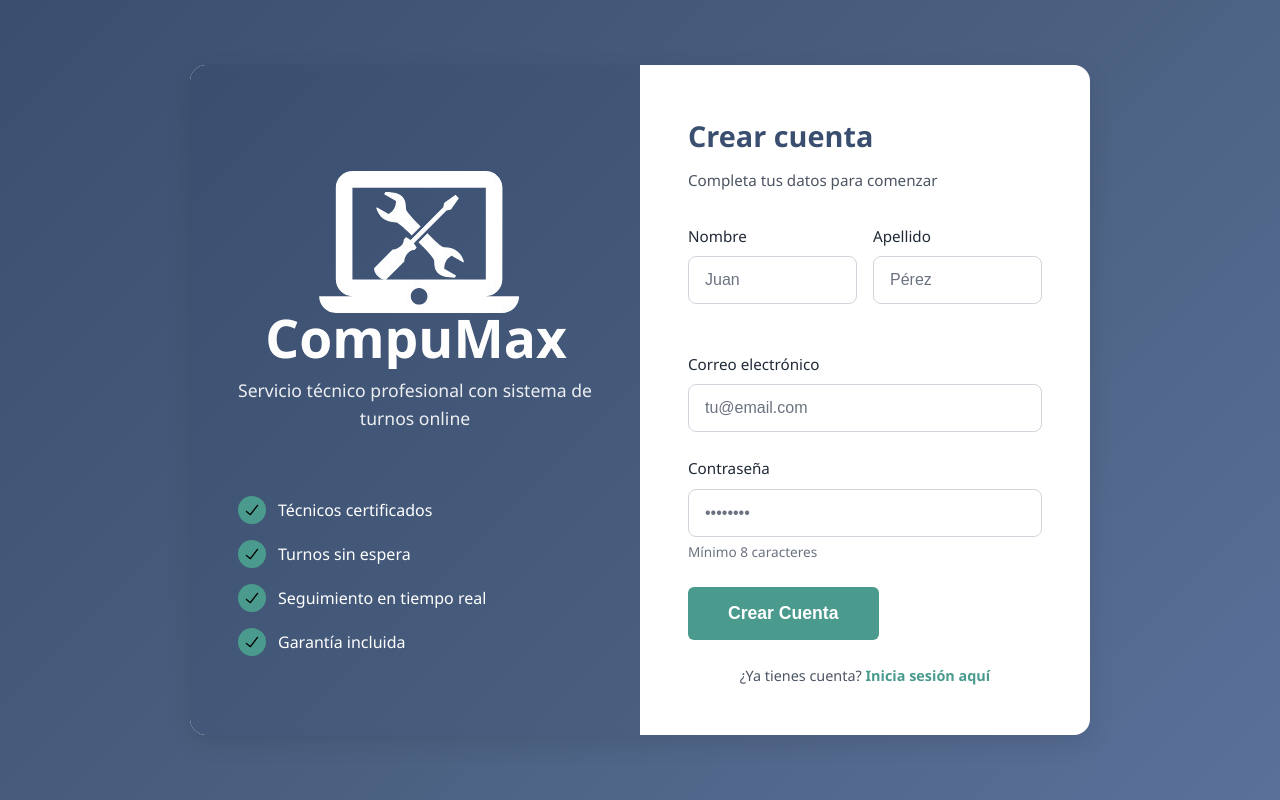
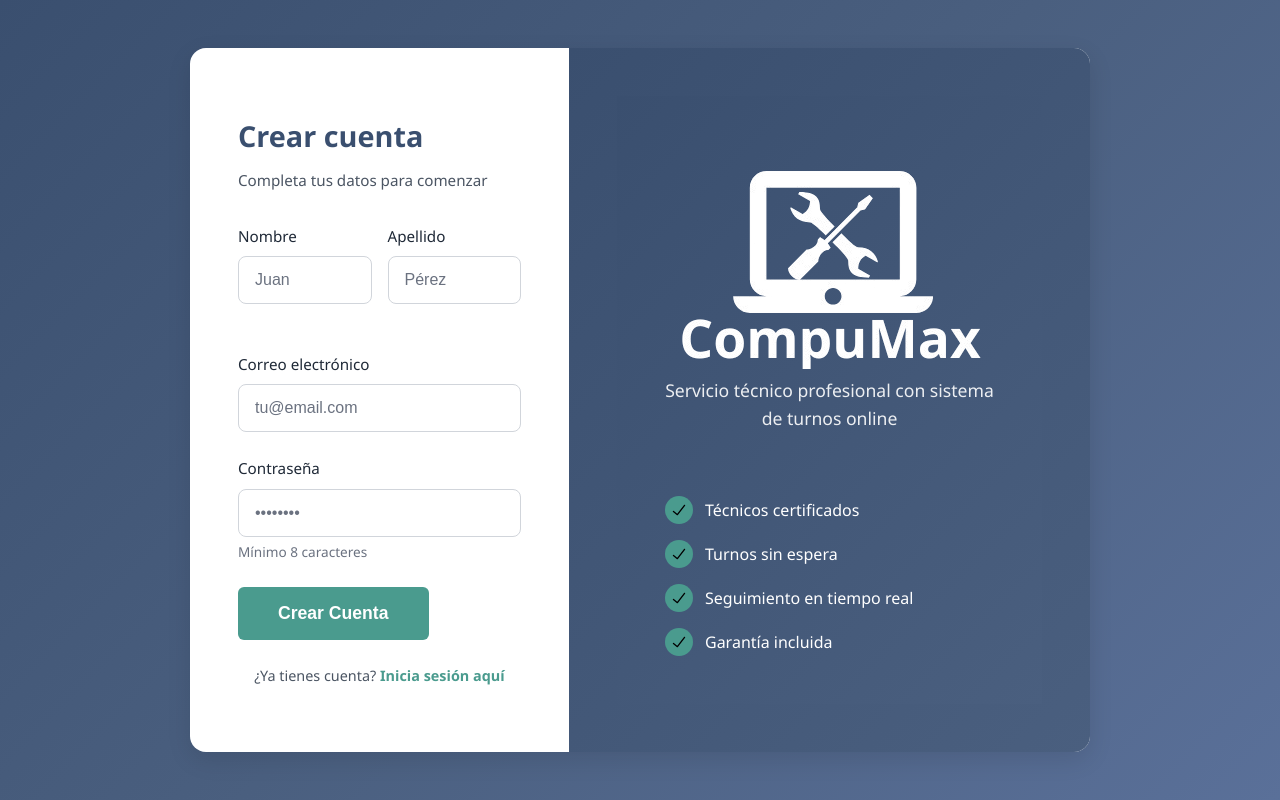
Before and after one commit to lozalen341/ProyectoFede, a React (Vite) app in the folder CompuMax/: page /register in a window 1280 px wide. Built offline with nearby package versions, Linux system fonts and the light colour scheme.

Commit message:
feature(login&register): le agregue terrible animacion

```diff
--- a/CompuMax/package.json
+++ b/CompuMax/package.json
@@ -10,6 +10,7 @@
     "preview": "vite preview"
   },
   "dependencies": {
+    "framer-motion": "^12.23.24",
     "react": "^19.1.1",
     "react-dom": "^19.1.1",
     "react-router-dom": "^7.9.6"
--- /dev/null
+++ b/CompuMax/src/components/AuthBrand.jsx
@@ -0,0 +1,71 @@
+import React from 'react'
+import { motion } from "framer-motion";
+import styles from "../assets/css/Login.module.css";
+
+export default function AuthBrand({side = "left"}) {
+  const variants = {
+    hidden: {
+      x: side === "left" ? -80 : 80,
+      opacity: 0
+    },
+    visible: {
+      x: 0,
+      opacity: 1,
+      transition: { duration: 0.7, ease: "easeOut" }
+    },
+    exit: {
+      x: side === "left" ? -80 : 80,
+      opacity: 0,
+      transition: { duration: 0.3, ease: "easeIn" }
+    }
+  };
+
+  return (
+    <motion.div
+      className={styles.authBrand}
+      variants={variants}
+      initial="hidden"
+      animate="visible"
+      exit="exit"
+    >
+
+    <div className={styles.authBrand}>
+      <div className={styles.logo}>
+        <img src="/CompuMax-blanco.png" alt="CompuMax-logo" />
+      </div>
+      <p>Servicio técnico profesional con sistema de turnos online</p>
+
+      <div className={styles.brandFeatures}>
+        <div className={styles.brandFeature}>
+          <div className={styles.featureCheck}>
+            <img src="/src/assets/img/icons/features-icon-tick.svg" alt="tick" />
+          </div>
+          <span>Técnicos certificados</span>
+        </div>
+
+        <div className={styles.brandFeature}>
+          <div className={styles.featureCheck}>
+            <img src="/src/assets/img/icons/features-icon-tick.svg" alt="tick" />
+          </div>
+          <span>Turnos sin espera</span>
+        </div>
+
+        <div className={styles.brandFeature}>
+          <div className={styles.featureCheck}>
+            <img src="/src/assets/img/icons/features-icon-tick.svg" alt="tick" />
+          </div>
+          <span>Seguimiento en tiempo real</span>
+        </div>
+
+        <div className={styles.brandFeature}>
+          <div className={styles.featureCheck}>
+            <img src="/src/assets/img/icons/features-icon-tick.svg" alt="tick" />
+          </div>
+          <span>Garantía incluida</span>
+        </div>
+      </div>
+    </div>
+
+    </motion.div>
+  )
+}
--- a/CompuMax/src/pages/Login.jsx
+++ b/CompuMax/src/pages/Login.jsx
@@ -1,6 +1,7 @@
 import { useState } from "react";
 import styles from "../assets/css/Login.module.css";
 import { Link } from "react-router-dom";
+import AuthBrand from '../components/AuthBrand'
 
 function Login() {
     return (
@@ -14,42 +15,7 @@ function Login() {
         }}>
             <div className={styles.authContainer}>
                 {/* Panel izquierdo */}
-                <div className={styles.authBrand}>
-                    <div className={styles.logo}>
-                        <img src="/CompuMax-blanco.png" alt="CompuMax-logo" />
-                    </div>
-                    <p>Servicio técnico profesional con sistema de turnos online</p>
-
-                    <div className={styles.brandFeatures}>
-                        <div className={styles.brandFeature}>
-                            <div className={styles.featureCheck}>
-                                <img src="/src/assets/img/icons/features-icon-tick.svg" alt="tick" />
-                            </div>
-                            <span>Técnicos certificados</span>
-                        </div>
-
-                        <div className={styles.brandFeature}>
-                            <div className={styles.featureCheck}>
-                                <img src="/src/assets/img/icons/features-icon-tick.svg" alt="tick" />
-                            </div>
-                            <span>Turnos sin espera</span>
-                        </div>
-
-                        <div className={styles.brandFeature}>
-                            <div className={styles.featureCheck}>
-                                <img src="/src/assets/img/icons/features-icon-tick.svg" alt="tick" />
-                            </div>
-                            <span>Seguimiento en tiempo real</span>
-                        </div>
-
-                        <div className={styles.brandFeature}>
-                            <div className={styles.featureCheck}>
-                                <img src="/src/assets/img/icons/features-icon-tick.svg" alt="tick" />
-                            </div>
-                            <span>Garantía incluida</span>
-                        </div>
-                    </div>
-                </div>
+                <AuthBrand side="left"/>
 
                 {/* Panel derecho */}
                 <div className={styles.authForm}>
--- a/CompuMax/src/pages/Register.jsx
+++ b/CompuMax/src/pages/Register.jsx
@@ -1,6 +1,8 @@
 import { useState } from "react";
 import styles from "../assets/css/Register.module.css";
 import { Link } from "react-router-dom";
+import AuthBrand from '../components/AuthBrand'
+
 
 function Register() {
     return (
@@ -14,44 +16,6 @@ function Register() {
         }}>
             <div className={styles.authContainer}>
                 {/* Panel Izquierdo */}
-                <div className={styles.authBrand}>
-                    <div className={styles.logo}>
-                        <img src="/CompuMax-blanco.png" alt="CompuMax-logo" />
-                    </div>
-                    <p>Servicio técnico profesional con sistema de turnos online</p>
-
-                    <div className={styles.brandFeatures}>
-                        <div className={styles.brandFeature}>
-                            <div className={styles.featureCheck}>
-                                <img src="/src/assets/img/icons/features-icon-tick.svg" alt="tick" />
-                            </div>
-                            <span>Técnicos certificados</span>
-                        </div>
-
-                        <div className={styles.brandFeature}>
-                            <div className={styles.featureCheck}>
-                                <img src="/src/assets/img/icons/features-icon-tick.svg" alt="tick" />
-                            </div>
-                            <span>Turnos sin espera</span>
-                        </div>
-
-                        <div className={styles.brandFeature}>
-                            <div className={styles.featureCheck}>
-                                <img src="/src/assets/img/icons/features-icon-tick.svg" alt="tick" />
-                            </div>
-                            <span>Seguimiento en tiempo real</span>
-                        </div>
-
-                        <div className={styles.brandFeature}>
-                            <div className={styles.featureCheck}>
-                                <img src="/src/assets/img/icons/features-icon-tick.svg" alt="tick" />
-                            </div>
-                            <span>Garantía incluida</span>
-                        </div>
-                    </div>
-                </div>
-
-                {/* Panel Derecho */}
                 <div className={styles.authForm}>
                     <h2 className={styles.formTitle}>Crear cuenta</h2>
                     <p className={styles.formSubtitle}>Completa tus datos para comenzar</p>
@@ -121,6 +85,8 @@ function Register() {
                         </div>
                     </form>
                 </div>
+                {/* Panel Derecho */}
+                <AuthBrand side="right"/>
             </div>
         </div>
     );
--- a/CompuMax/src/routes/appRoutes.jsx
+++ b/CompuMax/src/routes/appRoutes.jsx
@@ -1,14 +1,18 @@
-import { Routes, Route } from "react-router-dom";
+import { Routes, Route, useLocation } from "react-router-dom";
+import { AnimatePresence } from "framer-motion";
 import LandingPage from '../pages/LandingPage';
 import Login from '../pages/Login';
 import Register from '../pages/Register';
 
 export default function AppRouter(){
+    const location = useLocation();
     return(
-        <Routes>
-            <Route path="/" element={<LandingPage/>}/>
-            <Route path="/login" element={<Login />}/>
-            <Route path="/register" element={<Register />}/>
-        </Routes>
+        <AnimatePresence mode="wait">
+            <Routes location={location} key={location.pathname}>
+                <Route path="/" element={<LandingPage/>}/>
+                <Route path="/login" element={<Login />}/>
+                <Route path="/register" element={<Register />}/>
+            </Routes>
+        </AnimatePresence>
     )
 }
```
Also changed, not shown: CompuMax/src/components/Card.jsx (deleted, +0 -7 lines), 1 other file (tests, documents, lock files or other folders).
